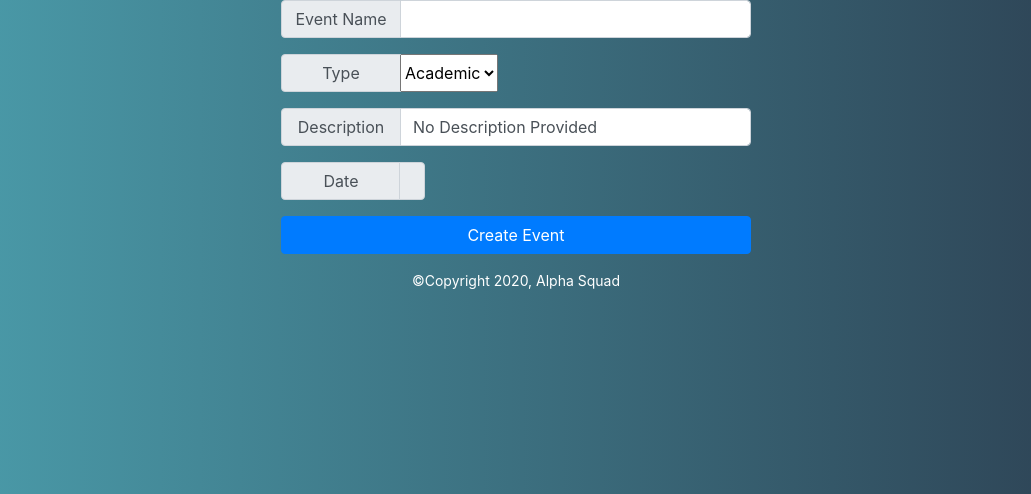
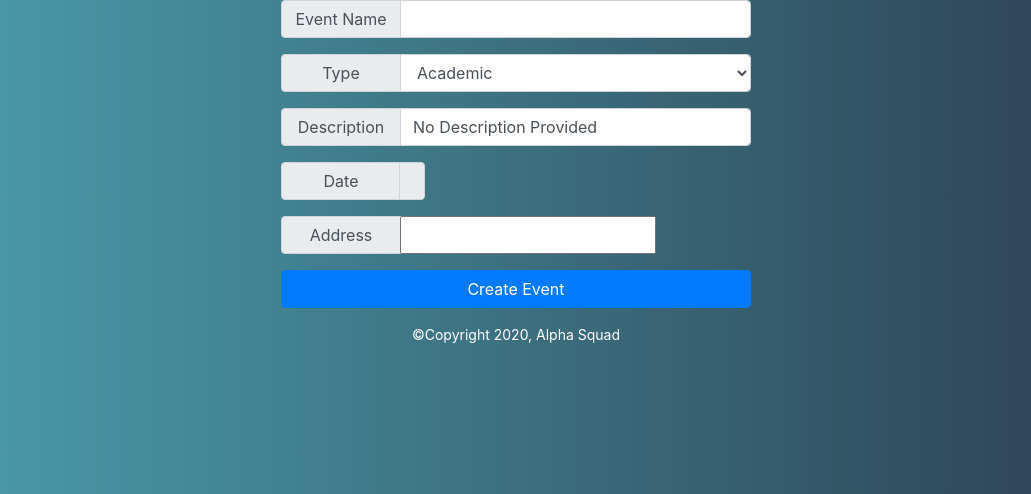
Before and after one commit to tchang421/MeetUpFinder, a Django app: page /events/create/ in a window 1280 px wide. Shown: the part 56-550 px from the top of the page, without its empty margins (124-1155 px from the left). Run offline with Django 3.2, Linux system fonts and the light colour scheme; the visitor is signed in with stand-in values (Sample User, id 1); some libraries are stand-ins or nearby versions.

Commit message:
update form display with address

```diff
--- a/eventFinder/forms.py
+++ b/eventFinder/forms.py
@@ -1,6 +1,8 @@
 from django import forms
 from .models import Event
 from bootstrap_datepicker_plus import DateTimePickerInput
+from address.widgets import AddressWidget
+
 
 EVENT_TYPE_CHOICES = (('Academic', 'Academic'), ('Sports', 'Sports'), ('Social', 'Social'), ('Political', 'Political'))
 
@@ -10,10 +12,12 @@ class MyDateTimePickerInput(DateTimePickerInput):
 class EventForm(forms.ModelForm):
     class Meta:
         model = Event
-        fields = ('event_name', 'event_date', 'event_description', 'event_type')
+        # fields = ('event_name', 'event_date', 'event_description', 'event_type')
+        fields = ('event_name', 'event_date', 'event_description', 'event_type', 'address')
         widgets = {
             'event_name': forms.TextInput(attrs={'class': 'form-control'}),
             'event_date': MyDateTimePickerInput(attrs={'class': 'form-control d-inline-block', 'id': 'calendar'}),
             'event_description': forms.TextInput(attrs={'class': 'form-control'}),
-            'event_type': forms.Select(choices=EVENT_TYPE_CHOICES)
+            'event_type': forms.Select(choices=EVENT_TYPE_CHOICES, attrs={'class': 'form-control'}),
+            'address': AddressWidget(attrs={'class': 'form-control'})
         }
--- a/eventFinder/templates/eventFinder/form.html
+++ b/eventFinder/templates/eventFinder/form.html
@@ -37,6 +37,15 @@
                         <div class="input-group-text"><i class="glyphicon glyphicon-calendar"></i></div>
                     </div>
                 </div>
+
+                <div class="input-group mb-3">
+                    <div class="input-group-prepend">
+                        <span class="input-group-text">Address</span>
+                    </div>
+                    {{form.address}}
+                </div>
+
+
                 {% if event %}
                     <button type='submit' class="btn btn-primary">Update Event</button>
                 {% else %}
```
